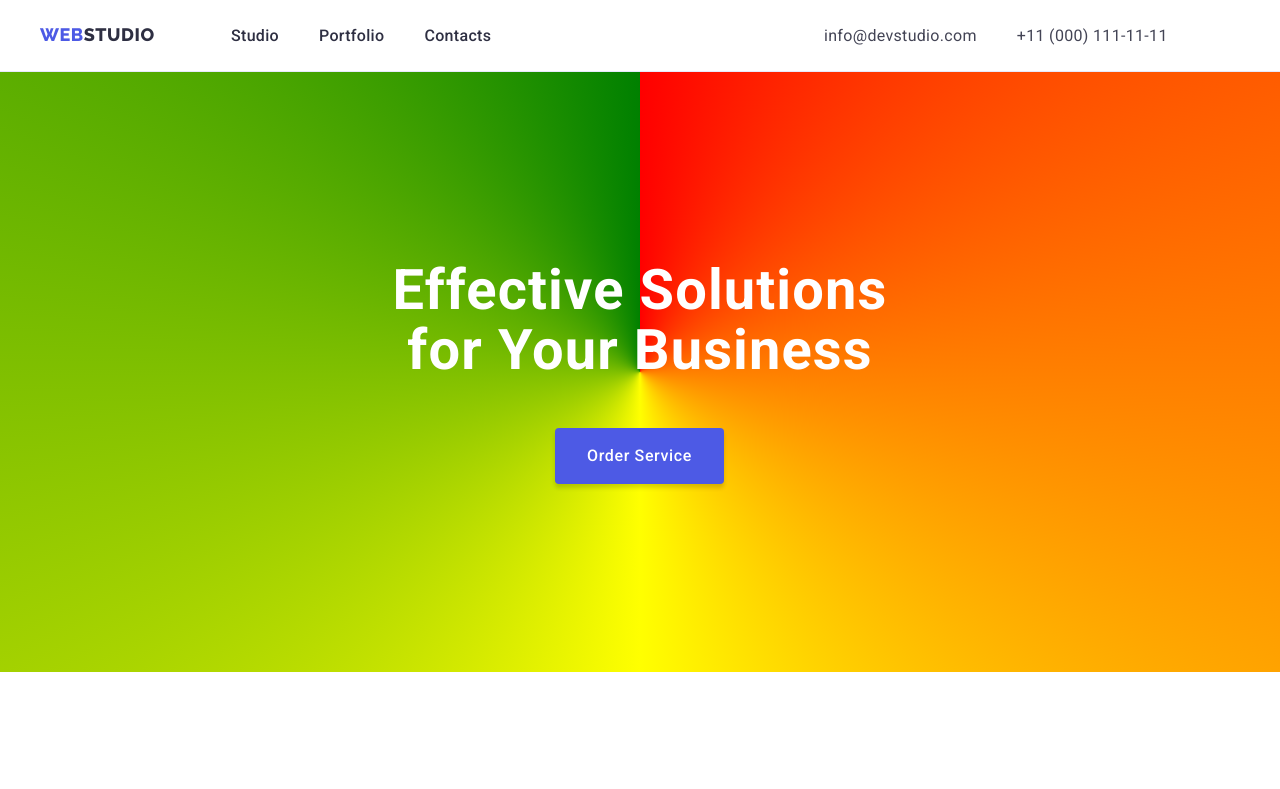
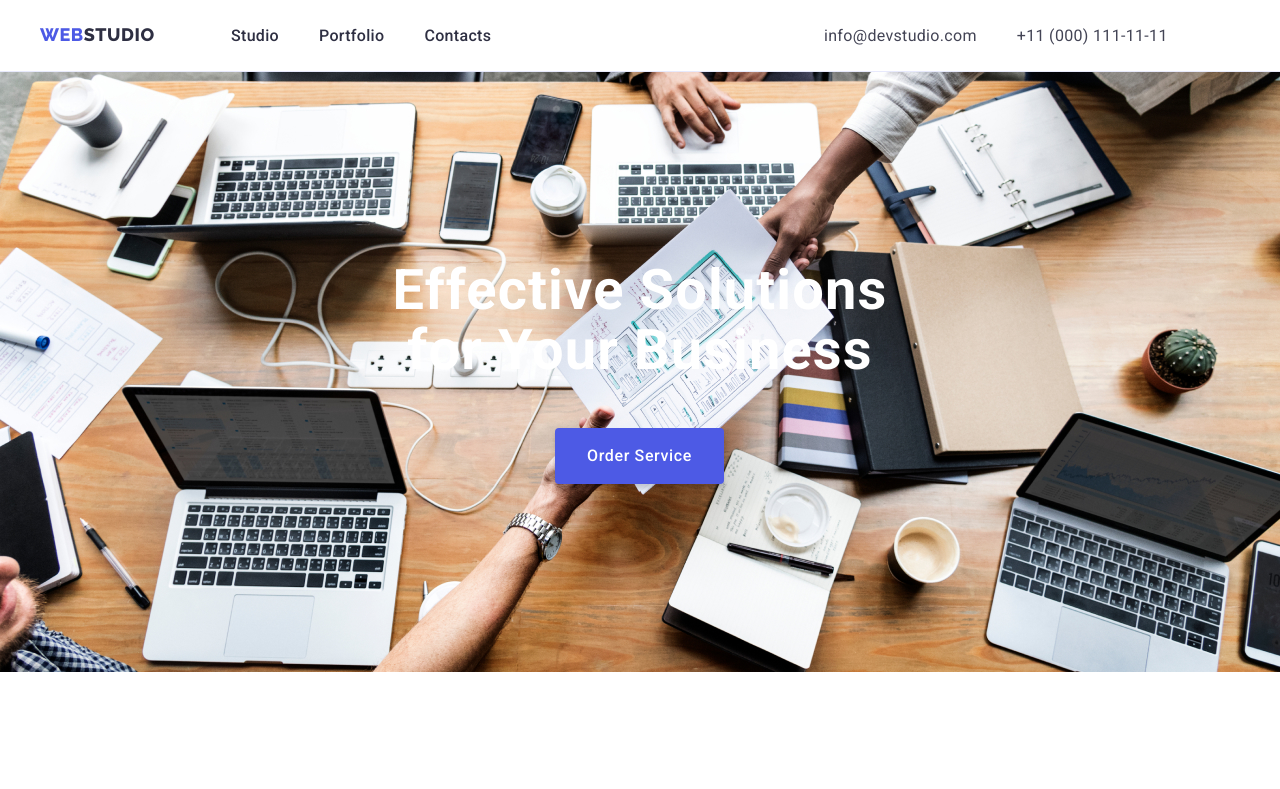
Before and after one commit to MatacheAlexandru/goit-markup-hw-04, a plain HTML site: page index.html in a window 1280 px wide. Shown: the top 789 px of the page. Drawn offline with nearby package versions, Linux system fonts and the light colour scheme.

Commit message:
Update styles.css

```diff
--- a/css/styles.css
+++ b/css/styles.css
@@ -126,12 +126,12 @@ text-decoration: none;
 .hero-image{
 width: auto;
 height: auto;
-/* background-image: url('/images/people-office1.jpg'); */
-background-image: conic-gradient(red, yellow, green);
+background-image: url("/images/people-office1.jpg");
+/* background-image: conic-gradient(red, yellow, green); */
 background-color: #cccccc;
-    background-image: 1440px 600px;
+    background-size: 1440px 600px;
     background-position: center;
-    background-repeat: no-repeat;
+    background-repeat: no-repeat ;
 }
 
 .button {
```
